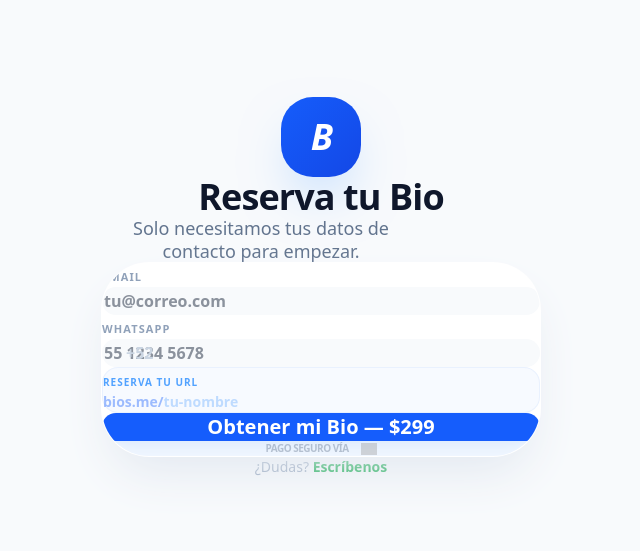
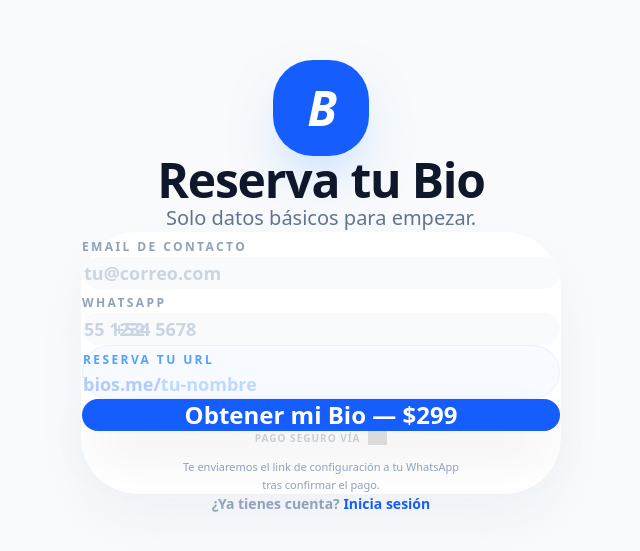
Before and after one commit to creandovaloria/creatuimagen-platform, a Next.js app: page /registro in a window 1280 px wide. Shown: the part 113-664 px from the top of the page, without its empty margins (319-959 px from the left). Built offline with nearby package versions, Linux system fonts and the light colour scheme; grey boxes are pictures that could not be loaded.

Commit message:
design: fix cut-off layout and improve spacing in registration form

```diff
--- a/app/registro/page.tsx
+++ b/app/registro/page.tsx
@@ -19,7 +19,6 @@ export default function RegistroPage() {
       const cleanSlug = value.toLowerCase().replace(/[^a-z0-9-]/g, '-')
       setFormData(prev => ({ ...prev, slug: cleanSlug }))
     } else if (name === 'email') {
-      // Intentar sugerir un slug basado en el email si el slug está vacío
       const suggestedSlug = value.split('@')[0].toLowerCase().replace(/[^a-z0-9-]/g, '-')
       setFormData(prev => ({
         ...prev,
@@ -57,23 +56,27 @@ export default function RegistroPage() {
   }
 
   return (
-    <div className="min-h-screen bg-slate-50 flex flex-col items-center justify-center p-4 font-sans selection:bg-blue-100">
-      <div className="max-w-[440px] w-full space-y-8 text-center py-10">
+    <div className="min-h-screen bg-[#f8fafc] flex flex-col items-center justify-center p-6 font-sans selection:bg-blue-100">
+      <div className="max-w-[480px] w-full space-y-10 py-12">
 
-        <div className="space-y-4">
-          <div className="inline-flex items-center justify-center w-20 h-20 bg-gradient-to-br from-blue-600 to-blue-700 rounded-[2rem] shadow-2xl shadow-blue-200 mb-2">
-            <span className="text-white text-4xl font-black italic tracking-tighter">B</span>
+        {/* Logo & Header */}
+        <div className="text-center space-y-6">
+          <div className="inline-flex items-center justify-center w-24 h-24 bg-blue-600 rounded-[2.5rem] shadow-2xl shadow-blue-200">
+            <span className="text-white text-5xl font-black italic tracking-tighter">B</span>
           </div>
-          <h1 className="text-4xl font-black text-slate-900 tracking-tight text-balance">Reserva tu Bio</h1>
-          <p className="text-slate-500 text-lg max-w-[320px] mx-auto leading-tight">Solo necesitamos tus datos de contacto para empezar.</p>
+          <div className="space-y-2">
+            <h1 className="text-5xl font-black text-slate-900 tracking-tight">Reserva tu Bio</h1>
+            <p className="text-slate-500 text-xl font-medium">Solo datos básicos para empezar.</p>
+          </div>
         </div>
 
-        <form onSubmit={handleSubmit} className="bg-white p-8 sm:p-10 rounded-[3rem] shadow-2xl shadow-slate-200 border border-white/50 space-y-6 text-left relative overflow-hidden">
+        {/* Card Formulario */}
+        <form onSubmit={handleSubmit} className="bg-white p-10 sm:p-12 rounded-[3.5rem] shadow-2xl shadow-slate-200/60 border border-white space-y-10">
 
-          <div className="space-y-5">
+          <div className="space-y-8">
             {/* Email */}
-            <div className="group space-y-2">
-              <label className="text-[11px] font-bold text-slate-400 uppercase tracking-widest ml-1">Email</label>
+            <div className="space-y-3">
+              <label className="text-xs font-black text-slate-400 uppercase tracking-[0.2em] ml-1">Email de contacto</label>
               <input
                 required
                 type="email"
@@ -81,17 +84,15 @@ export default function RegistroPage() {
                 value={formData.email}
                 onChange={handleChange}
                 placeholder="tu@correo.com"
-                className="w-full px-6 py-4 bg-slate-50 border-2 border-transparent rounded-2xl focus:bg-white focus:border-blue-100 transition-all outline-none text-slate-800 font-semibold"
+                className="w-full px-8 py-5 bg-slate-50 border-2 border-transparent rounded-3xl focus:bg-white focus:border-blue-100 transition-all outline-none text-slate-800 font-bold text-lg placeholder:text-slate-300"
               />
             </div>
 
             {/* WhatsApp */}
-            <div className="group space-y-2">
-              <label className="text-[11px] font-bold text-slate-400 uppercase tracking-widest ml-1 text-green-600/60">WhatsApp</label>
+            <div className="space-y-3">
+              <label className="text-xs font-black text-slate-400 uppercase tracking-[0.2em] ml-1">WhatsApp</label>
               <div className="relative">
-                <div className="absolute inset-y-0 left-6 flex items-center pointer-events-none">
-                  <span className="text-slate-300 font-bold">+52</span>
-                </div>
+                <span className="absolute left-8 top-1/2 -translate-y-1/2 text-slate-300 font-black text-lg">+52</span>
                 <input
                   required
                   type="tel"
@@ -99,53 +100,60 @@ export default function RegistroPage() {
                   value={formData.whatsapp}
                   onChange={handleChange}
                   placeholder="55 1234 5678"
-                  className="w-full pl-14 pr-6 py-4 bg-slate-50 border-2 border-transparent rounded-2xl focus:bg-white focus:border-green-50 transition-all outline-none text-slate-800 font-semibold"
+                  className="w-full pl-20 pr-8 py-5 bg-slate-50 border-2 border-transparent rounded-3xl focus:bg-white focus:border-blue-100 transition-all outline-none text-slate-800 font-bold text-lg placeholder:text-slate-300"
                 />
               </div>
             </div>
 
-            {/* Link */}
-            <div className="group space-y-2 bg-blue-50/50 p-4 rounded-2xl border border-blue-100/50">
-              <label className="text-[10px] font-bold text-blue-400 uppercase tracking-widest ml-1">Reserva tu URL</label>
-              <div className="flex items-center text-blue-600 font-black text-sm px-1">
-                <span className="opacity-40">bios.me/</span>
+            {/* URL Reservation */}
+            <div className="space-y-3 p-8 bg-blue-50/50 rounded-[2.5rem] border border-blue-100/50">
+              <label className="text-xs font-black text-blue-400 uppercase tracking-[0.2em]">Reserva tu URL</label>
+              <div className="flex items-center text-blue-600 font-black text-lg truncate">
+                <span className="opacity-30">bios.me/</span>
                 <input
                   required
                   type="text"
                   name="slug"
                   value={formData.slug}
                   onChange={handleChange}
-                  className="bg-transparent border-none outline-none p-0 ml-0.5 w-full placeholder:text-blue-200"
+                  className="bg-transparent border-none outline-none p-0 ml-1 w-full placeholder:text-blue-200"
                   placeholder="tu-nombre"
                 />
               </div>
             </div>
           </div>
 
-          <div className="pt-2 space-y-4">
+          <div className="space-y-6">
             <button
               type="submit"
               disabled={isSubmitting}
-              className={`w-full py-5 rounded-[1.5rem] font-black text-xl transition-all shadow-xl shadow-blue-100 ${
+              className={`w-full py-6 rounded-3xl font-black text-2xl transition-all shadow-2xl ${
                 isSubmitting
                 ? 'bg-slate-100 text-slate-300 cursor-not-allowed'
-                : 'bg-blue-600 text-white hover:bg-blue-700 active:scale-[0.98]'
+                : 'bg-blue-600 text-white hover:bg-blue-700 hover:shadow-blue-300 active:scale-[0.98]'
               }`}
             >
-              {isSubmitting ? 'Iniciando...' : 'Obtener mi Bio — $299'}
+              {isSubmitting ? 'Cargando...' : 'Obtener mi Bio — $299'}
             </button>
 
-            <div className="flex items-center justify-center gap-3 opacity-40 hover:opacity-60 transition-opacity pb-2">
-              <span className="text-[10px] text-slate-500 font-bold uppercase tracking-tighter">Pago Seguro vía</span>
-              <img src="https://logodownload.org/wp-content/uploads/2019/06/mercado-pago-logo.png" alt="Mercado Pago" className="h-3 grayscale" />
+            <div className="flex flex-col items-center gap-3">
+              <div className="flex items-center gap-2 opacity-30">
+                <span className="text-[10px] font-bold text-slate-500 uppercase tracking-widest">Pago seguro vía</span>
+                <img src="https://logodownload.org/wp-content/uploads/2019/06/mercado-pago-logo.png" alt="Mercado Pago" className="h-3.5 grayscale" />
+              </div>
+              <p className="text-[11px] text-slate-400 font-medium text-center leading-relaxed max-w-[280px]">
+                Te enviaremos el link de configuración a tu WhatsApp tras confirmar el pago.
+              </p>
             </div>
           </div>
 
         </form>
 
-        <p className="text-slate-400 text-sm font-medium">
-          ¿Dudas? <a href="https://wa.me/521234567890" target="_blank" className="text-green-600 font-black hover:underline decoration-2">Escríbenos</a>
-        </p>
+        <div className="text-center">
+          <p className="text-slate-400 font-bold text-sm">
+            ¿Ya tienes cuenta? <a href="/login" className="text-blue-600 hover:underline decoration-2 ml-1">Inicia sesión</a>
+          </p>
+        </div>
       </div>
     </div>
   )
```
